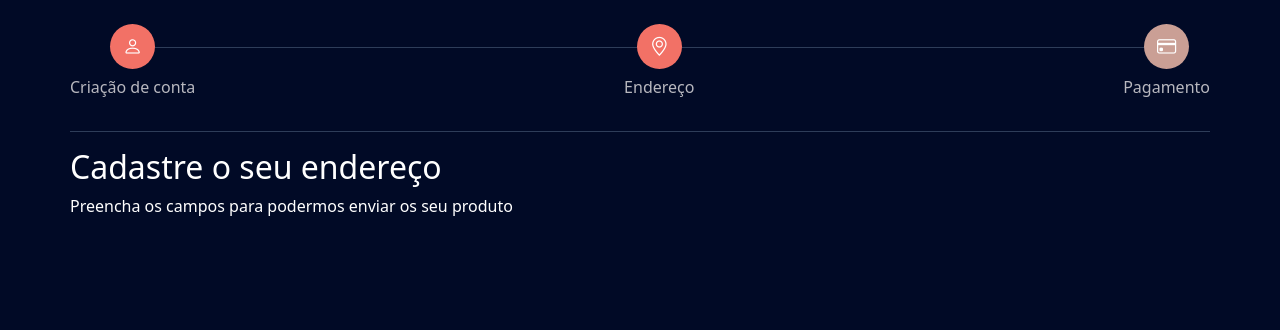
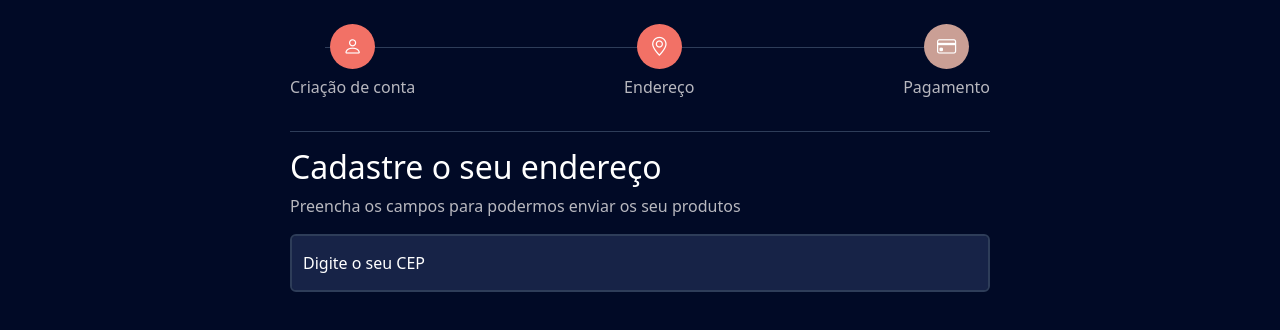
Before and after one commit to mariameir/buscaCEP, a plain HTML site: page index.html in a window 1280 px wide. Drawn offline with nearby package versions, Linux system fonts and the light colour scheme.

Commit message:
começo do form

```diff
--- a/css/style.css
+++ b/css/style.css
@@ -1,7 +1,7 @@
 :root {
   --bg-color: #010A26;
   --secondary-bg-color: #ca9f95;
-  --primary-color: #ffff;
+  --primary-color: #fff;
   --secondary-color: #F27166;
   --text-color: #B8B8BF;
   --border-color: #2E3D59;
@@ -47,6 +47,7 @@
 /* Steps */
 #order-form-container {
   padding: 1.5em;
+  max-width: 700px;
 }
 
 #steps {
@@ -91,7 +92,13 @@
   left: 5%;
   z-index: -1;
 }
-
-#form-header p{
+.form-header p{
   color: var(--text-color);
 }
+
+#order-form-container input,
+#order-form-container select{
+  background-color:#172347;
+  border:  2px solid var(--border-color);
+  color: var(--primary-color);
+}
--- a/index.html
+++ b/index.html
@@ -47,10 +47,14 @@
         </div>
         <div class="form-header">
             <h2>Cadastre o seu endereço</h2>
-            <p>Preencha os campos para podermos enviar os seu produto </p>
+            <p>Preencha os campos para podermos enviar os seu produtos </p>
         </div>
-        <form action="">
-
+        <form action="" id="address-form">
+            <div class="form-floating">
+                <input type="text" required class="form-control shadow-none" id="cep" placeholder="Digite seu CEP"
+                    minlength="8" maxlength="8">
+                <label for="cep">Digite o seu CEP</label>
+            </div>
         </form>
     </div>
 </body>
```
